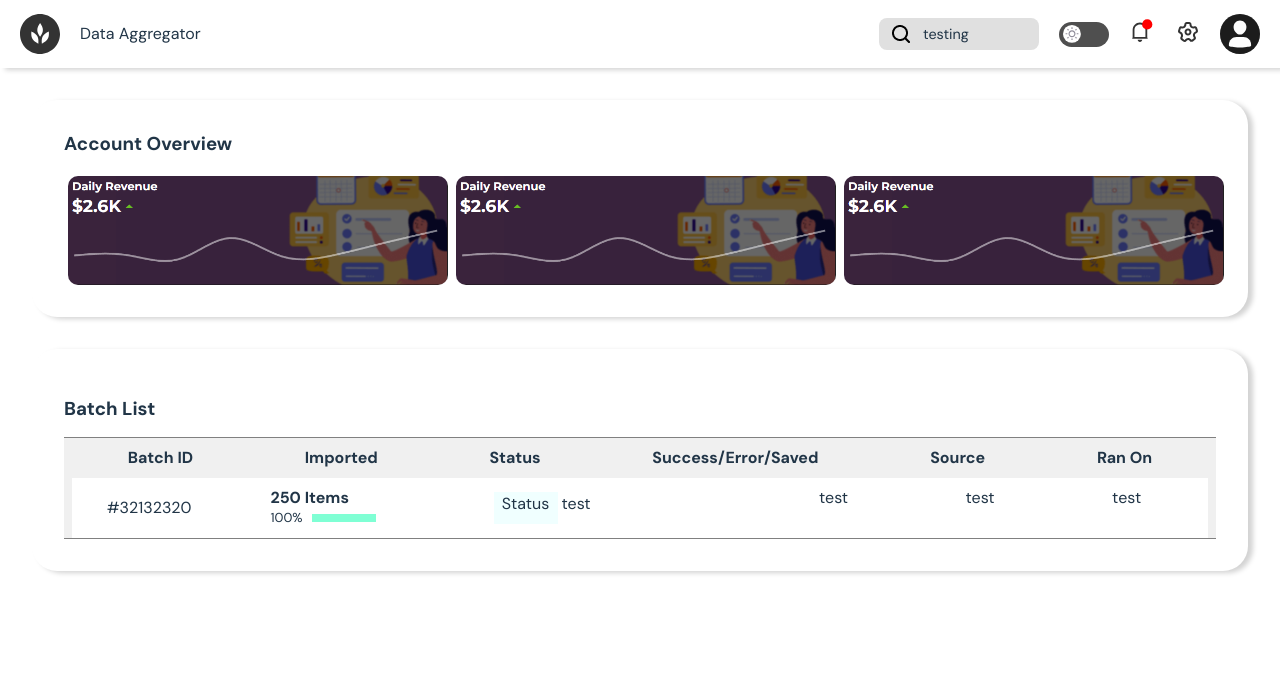
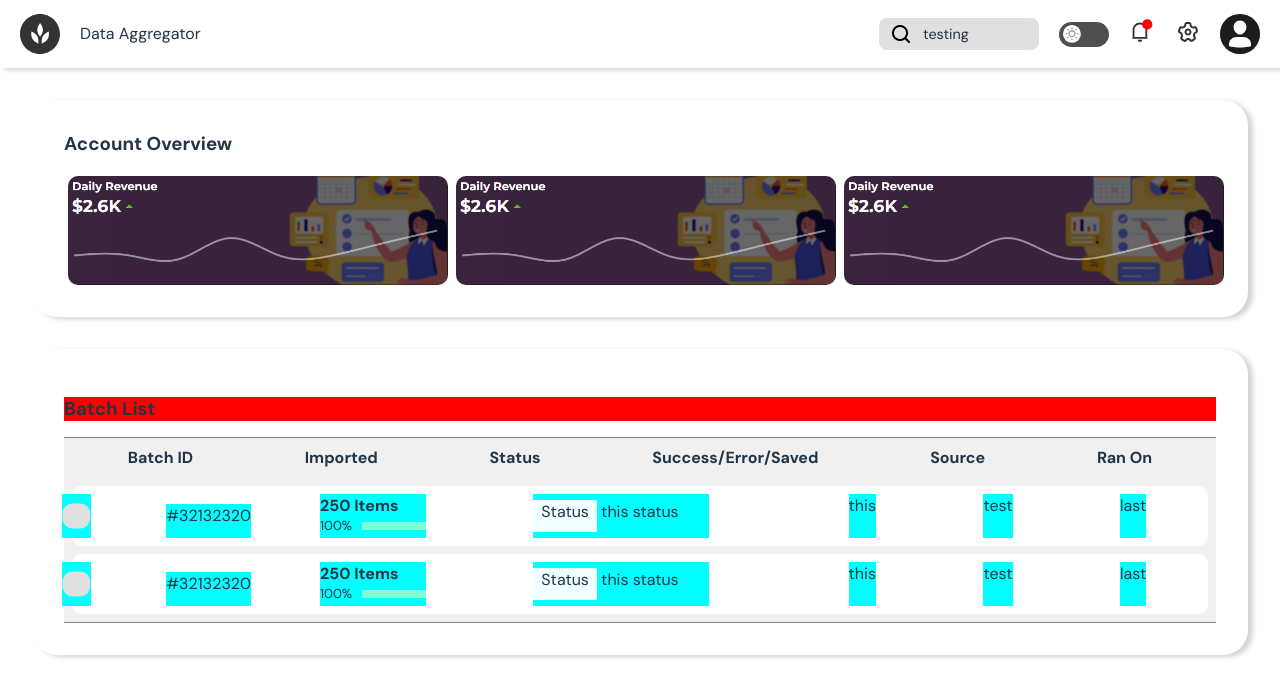
Before and after one commit to Lrivaslo5/Data_aggregator, a React (Vite) app in the folder Data_aggregator/: page / in a window 1280 px wide. Shown: the top 696 px of the page. Built offline with nearby package versions, Linux system fonts and the light colour scheme.

Commit message:
Added checkbox

```diff
--- a/Data_aggregator/src/App.css
+++ b/Data_aggregator/src/App.css
@@ -61,80 +61,3 @@
   margin-left: 0.25rem;
   margin-right: 0.25rem;
 }
-/* Batch List */
-
-#batch-title {
-  margin-top: 1rem;
-  margin-bottom: 1rem;
-}
-
-#batch-list ul{
-  display: flex;
-  flex-direction: row;
-  justify-content: space-around;
-  padding: 0.5rem;
-}
-#batch-list ul li{
-  list-style: none;
-  font-weight:600;
-}
-#item{
-  display: flex;
-  flex-direction: row;
-  justify-content: space-around;
-  padding: 0.5rem;
-  margin-left: 0.5rem;
-  margin-right: 0.5rem;
-  background-color: #ffffff;
-
-}
-#batch{
-  margin-left: -2rem;
-  padding: 0;
-  margin-top: 0.6rem;
-}
-#import-widget{
-  display: flex;
-  flex-direction: row;
-  align-items: center;
-}
-
-#import-widget p{
-  font-size: small;
-}
-#progress-bar{
-  height: 0.5rem;
-  width: 4rem;
-  background-color: aquamarine;
-  margin-left: 0.6rem;
-}
-#imported {
-  display: flex;
-  flex-direction: column;
-  margin-left: -2.4rem;
-  align-items: flex-start;
-}
-#imported h4{
-  margin-bottom: -0.25rem;
-}
-#status{
-  display: flex;
-  flex-direction: row;
-  justify-content: flex-start;
-  align-items: center;
-  /* background-color: aqua; */
-  width: 11rem;
-  margin-right: 2rem;
-}
-#status-message{
-  height: 2rem;
-  width: 4rem;
-  text-align: center  ;
-  background-color: azure;
-}
-#errors{
-  height: 2rem;
-  width: 4rem;
-  text-align: left;
-  margin-left: 0.25rem;
-}
--- a/Data_aggregator/src/App.jsx
+++ b/Data_aggregator/src/App.jsx
@@ -1,10 +1,12 @@
 import { useState } from 'react'
+
+// React Components
 import NavBar from './components/NavBar'
 import BatchItem from './components/BatchItem'
 
-
+// Styling
 import './App.css'
-
+import './components/BatchItem.css'
 
 
 function App() {
@@ -31,6 +33,7 @@ function App() {
         {/* <button onClick={handleClick}>
           toggle
         </button> */}
+        {/* Turn batch Title into card title for reusabilty*/}
         <h3 id = "batch-title">Batch List</h3>
         <div className="card-section">
         <div id= "batch-list">
@@ -43,6 +46,7 @@ function App() {
             <li>Ran On</li>
           </ul>
           <BatchItem></BatchItem>
+          <BatchItem></BatchItem>
         </div>
 
         </div>
--- /dev/null
+++ b/Data_aggregator/src/components/BatchItem.css
@@ -0,0 +1,106 @@
+/* Batch List */
+
+
+.item__checkbox{
+  background-color: aqua;
+  margin-left: -4.5rem;
+}
+
+.item__col4{
+  background-color: aqua;
+}
+
+.item__col5{
+  background-color: aqua;
+}
+
+.item__col6{
+  background-color: aqua;
+}
+
+
+
+#batch-title {
+  margin-top: 1rem;
+  margin-bottom: 1rem;
+  background-color: red;
+}
+
+#batch-list ul{
+  display: flex;
+  flex-direction: row;
+  justify-content: space-around;
+  padding: 0.5rem;
+}
+#batch-list ul li{
+  list-style: none;
+  font-weight:600;
+}
+#item{
+  display: flex;
+  flex-direction: row;
+  justify-content: space-around;
+  padding: 0.5rem;
+  margin-left: 0.5rem;
+  margin-right: 0.5rem;
+  margin-top: 0.5rem;
+  margin-bottom: 0.5rem;
+  background-color: #ffffff;
+  border-radius: 10px;
+
+}
+#batch{
+  margin-left: -2rem;
+  padding: 0;
+  margin-top: 0.6rem;
+  background-color: aqua;
+
+}
+#import-widget{
+  display: flex;
+  flex-direction: row;
+  align-items: center;
+}
+
+#import-widget p{
+  font-size: small;
+}
+#progress-bar{
+  height: 0.5rem;
+  width: 4rem;
+  background-color: aquamarine;
+  margin-left: 0.6rem;
+}
+#imported {
+  display: flex;
+  flex-direction: column;
+  margin-left: -2.4rem;
+  align-items: flex-start;
+  background-color: aqua;
+
+}
+#imported h4{
+  margin-bottom: -0.25rem;
+}
+#status{
+  display: flex;
+  flex-direction: row;
+  justify-content: flex-start;
+  align-items: center;
+  background-color: aqua;
+  width: 11rem;
+  margin-right: 2rem;
+}
+#status-message{
+  height: 2rem;
+  width: 4rem;
+  text-align: center  ;
+  background-color: azure;
+}
+#errors{
+  height: 2rem;
+  width: 5rem;
+  text-align: left;
+  margin-left: 0.25rem;
+
+}
--- a/Data_aggregator/src/components/BatchItem.jsx
+++ b/Data_aggregator/src/components/BatchItem.jsx
@@ -1,8 +1,12 @@
+
+// Refactor this component so that it is reusable
+//
 
 function BatchItem() {
     return (
         <div id = "batch-items">
         <div id = "item">
+          <img className = 'item__checkbox'src = 'src/assets/dashboard/unchecked.svg'/>
           <div id = "batch">#32132320</div>
           <div id = "imported">
             <h4>250 Items</h4>
@@ -15,13 +19,12 @@ function BatchItem() {
             <div id ="status-message">
               <p>Status</p>
             </div>
-            <div id = "errors">
-              <p>test</p>
-            </div>
+            <div id = "errors"><p>this status</p></div>
+
           </div>
-          <div>test</div>
-          <div>test</div>
-          <div>test</div>
+          <div className = 'item__col4'>this</div>
+          <div className = 'item__col5'>test</div>
+          <div className = 'item__col6'>last</div>
         </div>
       </div>
     )
--- a/Data_aggregator/src/components/Navbar.jsx
+++ b/Data_aggregator/src/components/Navbar.jsx
@@ -1,6 +1,6 @@
 import { useState } from 'react'
+import './NavBar.css'
 
-import './NavBar.css'
 
 
 import Search from './Search.jsx'
```
Also changed, not shown: Data_aggregator/src/assets/dashboard/checked.svg (added), Data_aggregator/src/assets/dashboard/unchecked.svg (added).
